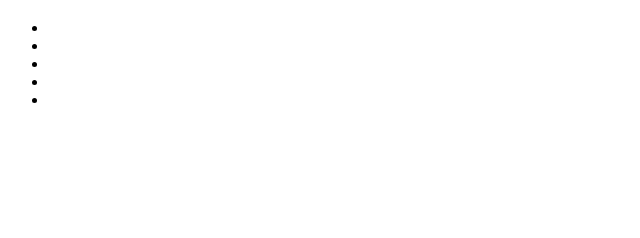
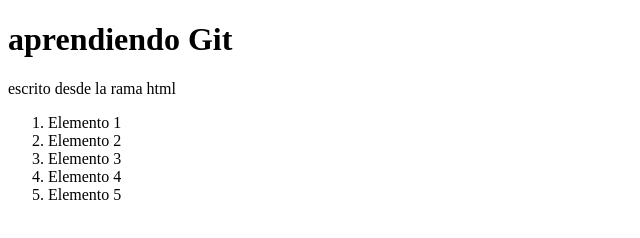
Before and after one commit to luiyugito666/youtube-git, a plain HTML site: page index.html in a window 1280 px wide. Shown: the whole page, without its empty margins (0-640 px from the left). Drawn offline with Linux system fonts and the light colour scheme.

Commit message:
agregando js al html

```diff
--- a/index.html
+++ b/index.html
@@ -7,13 +7,15 @@
     <title>aprendiendo Git</title>
   </head>
   <body>
-    <h3></h3>
-    <ul>
-      <li></li>
-      <li></li>
-      <li></li>
-      <li></li>
-      <li></li>
-    </ul>
+    <h1>aprendiendo Git</h1>
+    <p>escrito desde la rama html</p>
+    <ol>
+      <li>Elemento 1</li>
+      <li>Elemento 2</li>
+      <li>Elemento 3</li>
+      <li>Elemento 4</li>
+      <li>Elemento 5</li>
+    </ol>
+    <script src="index.js"></script>
   </body>
 </html>
```
